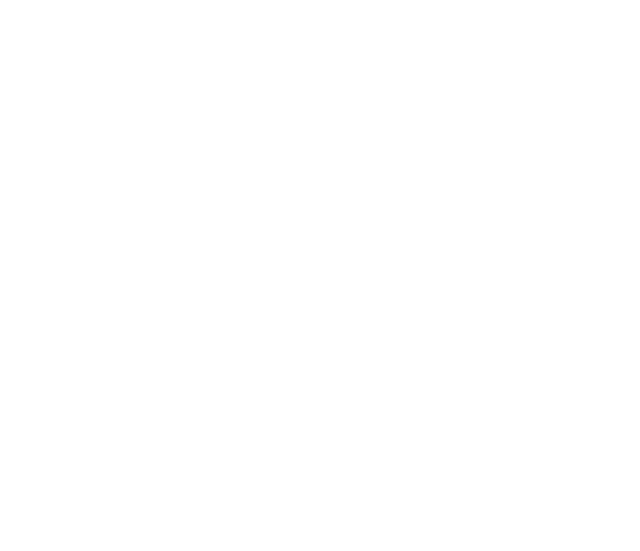
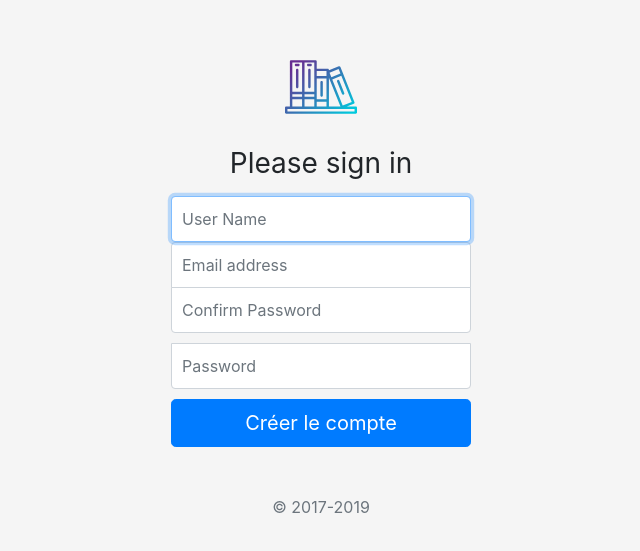
Before and after one commit to ThomasGodard/Bibliotheque, a React (Create React App) app: page /signup in a window 1280 px wide. Shown: the part 107-658 px from the top of the page, without its empty margins (319-959 px from the left). Built offline with nearby package versions, Linux system fonts and the light colour scheme.

Commit message:
refactoring application, + formulaire creation compte (vue)

```diff
--- a/src/App.js
+++ b/src/App.js
@@ -1,7 +1,8 @@
 import React, { Component } from "react";
 import "./App.css";
 import { BrowserRouter, Redirect, Route } from "react-router-dom";
-import Login from "./Login";
+import Login from "./views/login/Login";
+import Signup from "./views/signup/Signup";
 
 class App extends Component {
   constructor(props) {
@@ -73,6 +74,10 @@
             />
           )}
         />
+        <Route
+          path="/signup"
+          component={Signup}
+        />
 
         {this.state.isAuthenticated && <h1>MENU</h1>}
         <PrivateRoute exact path="/" component={Test} />
--- a/src/Login.js
+++ b/src/views/login/Login.js
@@ -1,6 +1,6 @@
 import React from "react";
 import "./Login.css";
-import LoginForm from "./LoginForm";
+import LoginForm from "./loginForm/LoginForm";
 
 class Login extends React.Component {
   render() {
@@ -8,6 +8,8 @@
     const handleSubmitForm = this.props.onClick;
     const handleEmailChange = this.props.onEmailChange;
     const handlePasswordChange = this.props.onPasswordChange;
+
+    console.log(location);
 
     return (
       <div className="login-body text-center">
--- a/src/LoginForm.js
+++ b/src/views/login/loginForm/LoginForm.js
@@ -1,6 +1,6 @@
 import React from 'react';
 import './LoginForm.css'
-import logo from "./bookshelf.svg";
+import logo from "../../../assets/bookshelf.svg";
 import {Redirect} from "react-router-dom";
 
 class LoginForm extends React.Component {
--- /dev/null
+++ b/src/views/signup/Signup.js
@@ -0,0 +1,61 @@
+import React from "react";
+import logo from "../../assets/bookshelf.svg";
+
+class Signup extends React.Component {
+
+  constructor(props) {
+    super(props);
+    this.state = {
+
+    }
+  }
+
+  render() {
+    console.log(this.props.location);
+    return (
+      <div className="login-body text-center">
+        <form className="form-signin">
+          <img className="mb-4" src={logo} alt="" width="72" height="72"/>
+          <h1 className="h3 mb-3 font-weight-normal">Please sign in</h1>
+          <input type="text" id="inputUserName"
+                 className="form-control"
+                 placeholder="User Name"
+                 // onChange={this.handleEmailChange}
+                 required
+                 autoFocus/>
+          <label htmlFor="inputEmail"
+                 className="sr-only">Email address</label>
+          <input type="email" id="inputEmail"
+                 className="form-control"
+                 placeholder="Email address"
+                 // onChange={this.handleEmailChange}
+                 required/>
+          <label htmlFor="inputPassword"
+                 className="sr-only">Password</label>
+          <input type="password"
+                 id="inputConfirmPassword"
+                 className="form-control"
+                 placeholder="Confirm Password"
+                 required
+                 // onChange={this.handleConfirmPasswordChange}
+          />
+          <label htmlFor="inputConfirmPassword"
+                 className="sr-only">Password</label>
+          <input type="password"
+                 id="inputConfirmPassword"
+                 className="form-control"
+                 placeholder="Password"
+                 required=""
+            // onChange={this.handlePasswordChange}
+          />
+          <button className="btn btn-lg btn-primary btn-block"
+                  type="submit"
+                  >Créer le compte</button>
+          <p className="mt-5 mb-3 text-muted">© 2017-2019</p>
+        </form>
+      </div>
+    )
+  }
+}
+
+export default Signup;
```
Also changed, not shown: src/assets/bookshelf.svg (renamed from src/bookshelf.svg), src/assets/logo.svg (renamed from src/logo.svg), src/views/login/Login.css (renamed from src/Login.css), src/views/login/loginForm/LoginForm.css (renamed from src/LoginForm.css), src/views/signup/Signup.css (added).
